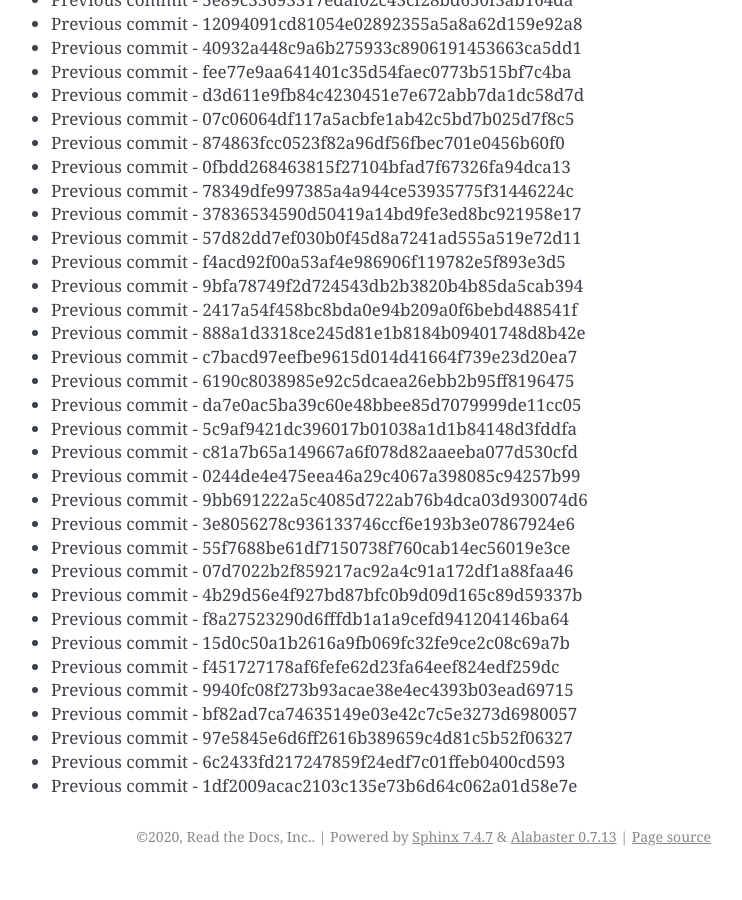
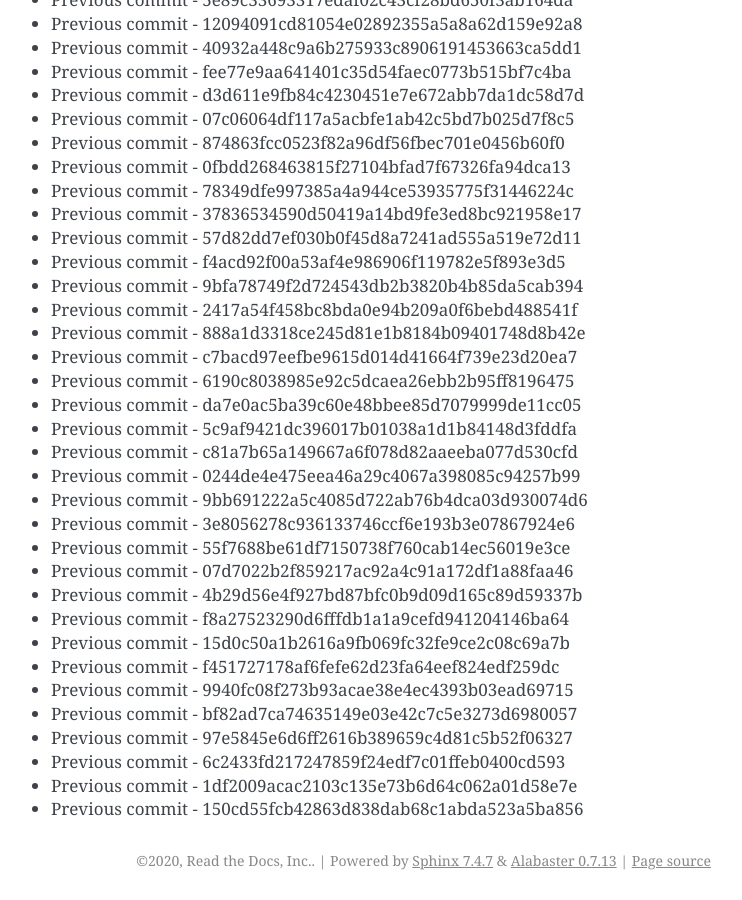
Before and after one commit to readthedocs/rtd-git-stresstest, a Sphinx documentation site: the page built from docs/updates.rst, in a window 1280 px wide and 900 px high, scrolled down 42157 px. Shown: the whole window, without its empty margins (399-1141 px from the left). Built offline with Sphinx 7.4.7, drawn with Linux system fonts in a browser that asks for light colours; before the commit the page ends 43033 px from its top, so only the background shows below that.

Commit message:
Generating commit from previous: 150cd55fcb42863d838dab68c1abda523a5ba856

```diff
--- a/docs/updates.rst
+++ b/docs/updates.rst
@@ -1803,3 +1803,4 @@ It can be tested for any performance characteristics.
 * Previous commit - 97e5845e6d6ff2616b389659c4d81c5b52f06327
 * Previous commit - 6c2433fd217247859f24edf7c01ffeb0400cd593
 * Previous commit - 1df2009acac2103c135e73b6d64c062a01d58e7e
+* Previous commit - 150cd55fcb42863d838dab68c1abda523a5ba856
```
